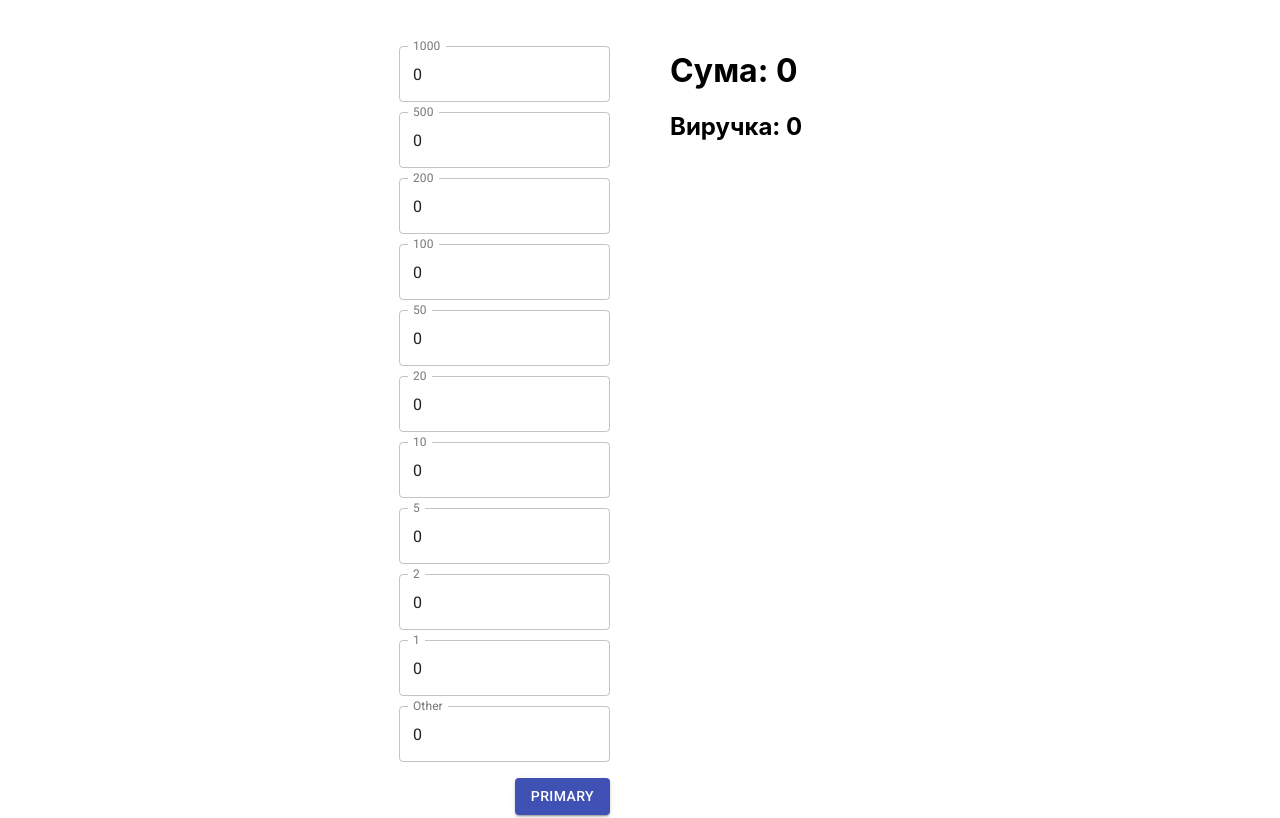
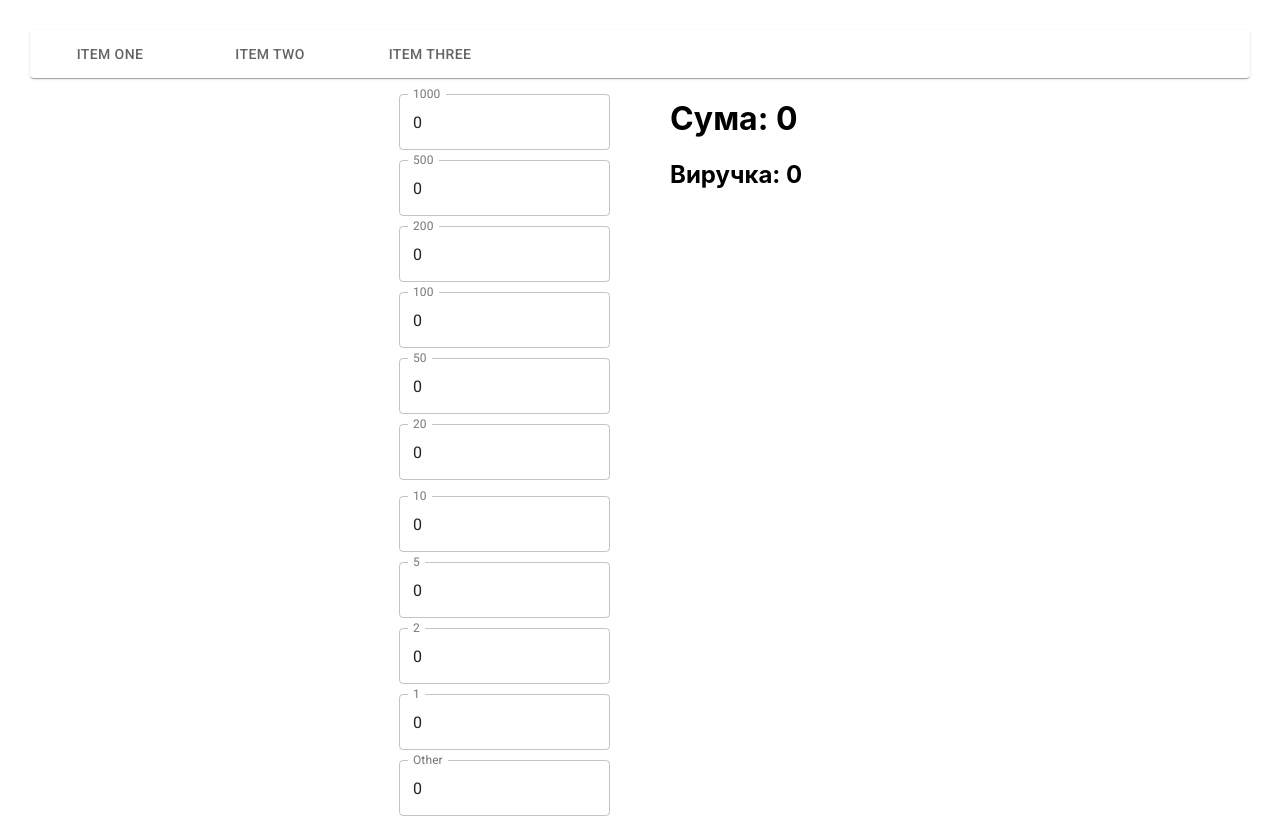
Before and after one commit to alexandr90h/calc-cash, a React (Create React App) app: page / in a window 1280 px wide. Shown: the top 818 px of the page. Built offline with nearby package versions, Linux system fonts and the light colour scheme; no server answers.

Commit message:
25.03.2021-1

```diff
--- a/src/App.css
+++ b/src/App.css
@@ -1,5 +1,4 @@
 .App {
-  padding: 30px;
   text-align: center;
   display: grid;
   grid-template-columns: 1fr 1fr;
--- a/src/App.js
+++ b/src/App.js
@@ -1,15 +1,29 @@
 import './App.css';
+import CircularProgress from '@material-ui/core/CircularProgress';
 import MainForm from './MainForm/MainForm';
+import MenuNavigation from './MenuNavigation/MenuNavigation';
 import ListItemsCash from './ListItemsCash/ListItemsCash';
 import StatisticForm from './StatisticForm/StatisticForm';
+import { useSelector } from 'react-redux';
 
 function App() {
+  const isLoading = useSelector(state => state.isLoading);
   return (
-    <div className="App">
-      <MainForm />
-      <ListItemsCash />
-      <StatisticForm />
-    </div>
+    <>
+      <MenuNavigation />
+      <div className="App">
+        <MainForm />
+        {/* <ListItemsCash /> */}
+      </div>
+      {isLoading ? (
+        <>
+          <ListItemsCash />
+          <StatisticForm />
+        </>
+      ) : (
+        <CircularProgress />
+      )}
+    </>
   );
 }
 
--- a/src/ListItemsCash/ListItemsCash.jsx
+++ b/src/ListItemsCash/ListItemsCash.jsx
@@ -81,7 +81,7 @@ export default function ListItemsCash() {
           {rows.map(row => (
             <StyledTableRow key={row._id}>
               <StyledTableCell component="th" scope="row">
-                {dateFormat(row.createdAt, 'mm.dd.yyyy, dddd, HH:MM')}
+                {dateFormat(row.createdAt, 'dd.mm.yyyy, dddd, HH:MM')}
               </StyledTableCell>
               <StyledTableCell align="right">{row.thousand}</StyledTableCell>
               <StyledTableCell align="right">{row.fiveHundred}</StyledTableCell>
--- a/src/MainForm/MainForm.jsx
+++ b/src/MainForm/MainForm.jsx
@@ -176,6 +176,8 @@ export default function MainForm() {
               value={twenty}
             />
           </li>
+        </ul>
+        <ul className="main-form">
           <li>
             <TextField
               id="outlined-basic"
--- /dev/null
+++ b/src/MenuNavigation/MenuNavigation.jsx
@@ -0,0 +1,35 @@
+import { makeStyles } from '@material-ui/core/styles';
+import Paper from '@material-ui/core/Paper';
+import Tabs from '@material-ui/core/Tabs';
+import Tab from '@material-ui/core/Tab';
+
+const useStyles = makeStyles({
+  root: {
+    flexGrow: 1,
+    // position: sticky,
+    // top: 0,
+  },
+});
+
+export default function MenuNavigation() {
+  const classes = useStyles();
+
+  //   const handleChange = (event, newValue) => {
+  //     setValue(newValue);
+
+  return (
+    <Paper className={classes.root} fixed>
+      <Tabs
+      // value={value}
+      // onChange={handleChange}
+      // indicatorColor="primary"
+      // textColor="primary"
+      // centered
+      >
+        <Tab label="Item One" />
+        <Tab label="Item Two" />
+        <Tab label="Item Three" />
+      </Tabs>
+    </Paper>
+  );
+}
--- a/src/index.css
+++ b/src/index.css
@@ -1,5 +1,6 @@
 body {
   margin: 0;
+  padding: 30px;
   font-family: -apple-system, BlinkMacSystemFont, 'Segoe UI', 'Roboto', 'Oxygen',
     'Ubuntu', 'Cantarell', 'Fira Sans', 'Droid Sans', 'Helvetica Neue',
     sans-serif;
--- a/src/redux/reduser.js
+++ b/src/redux/reduser.js
@@ -8,7 +8,11 @@ const cashList = createReducer([], {
 const summ = createReducer(0, {
   [cashAction.summ]: (state, action) => (state = action.payload),
 });
+const isLoading = createReducer(false, {
+  [cashAction.getCashSuccess]: () => true,
+});
 export default combineReducers({
   summ,
   cashList,
+  isLoading,
 });
```
